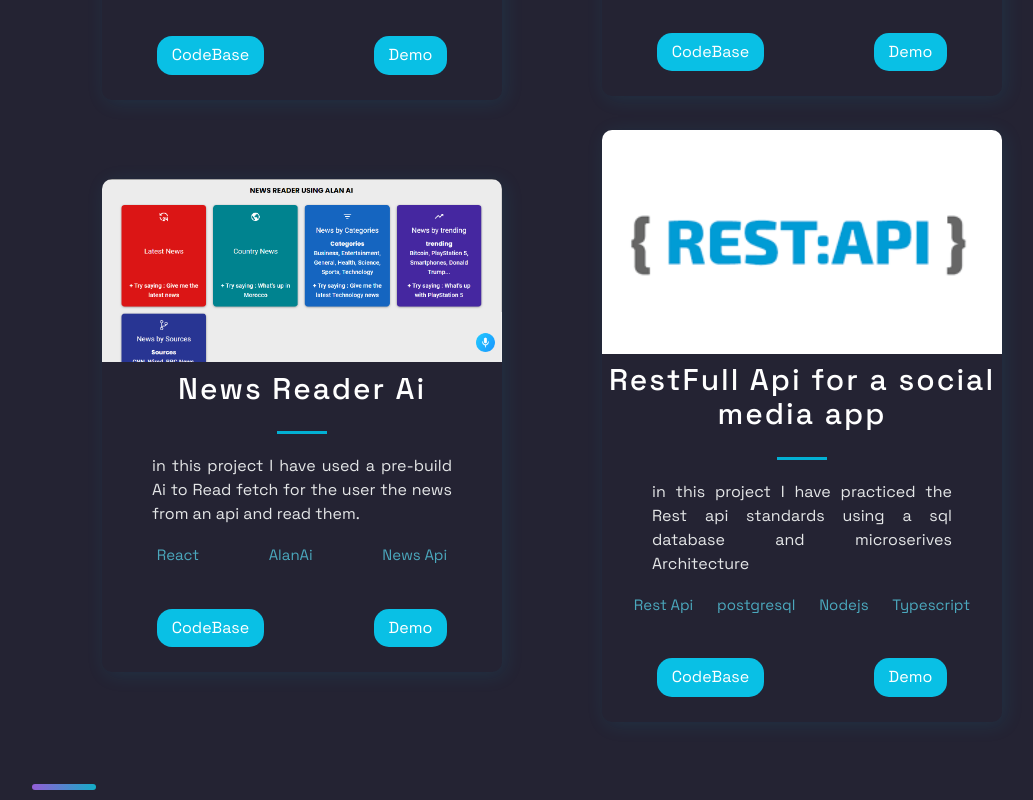
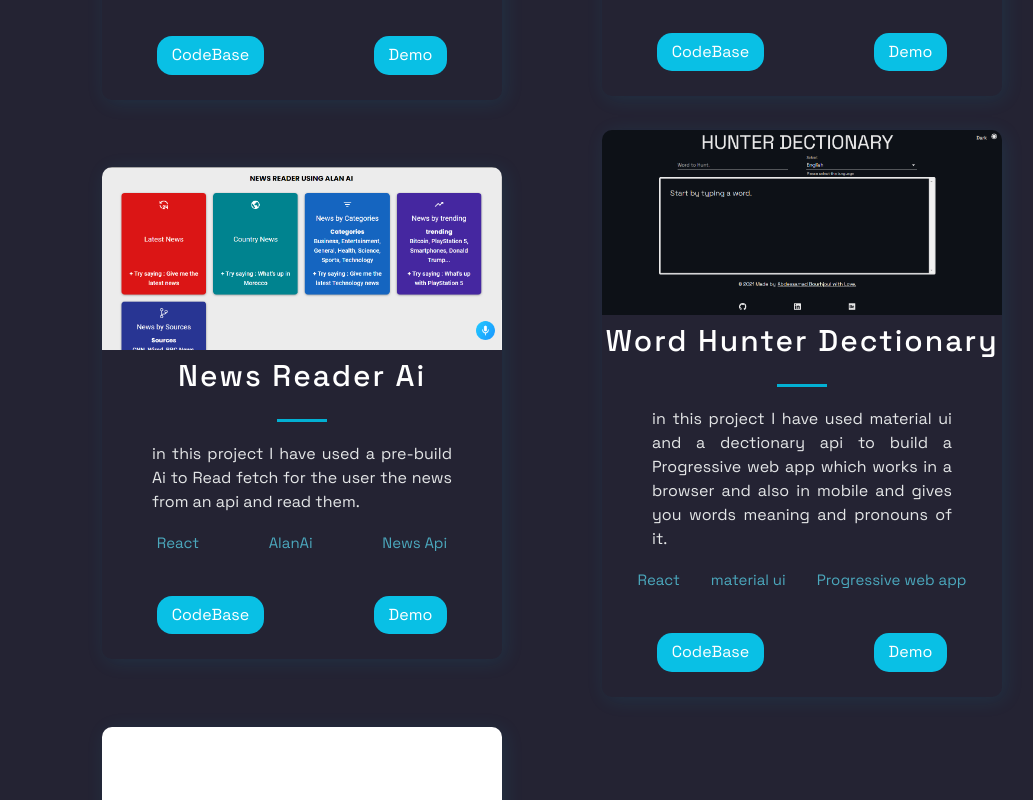
Before and after one commit to Bourhjoul/MY-PORTFOLIO, a Next.js app: page / in a window 1280 px wide. Shown: the part 1260-2060 px from the top of the page, without its empty margins (88-1121 px from the left). Built offline with nearby package versions, Linux system fonts and the light colour scheme.

Commit message:
new project added

```diff
--- a/src/components/Technologies/Technologies.js
+++ b/src/components/Technologies/Technologies.js
@@ -63,6 +63,7 @@ const Technologies = () => (
           <ListParagraph>
             Java <br />
             Database Design <br />
+            progressive web app <br />
             Photoshop & Illustrator <br />
             Git & Github <br />
             Scrum <br />
--- a/src/constants/constants.js
+++ b/src/constants/constants.js
@@ -30,6 +30,16 @@ export const projects = [
     id: 2,
   },
   {
+    title: "Word Hunter Dectionary",
+    description:
+      "in this project I have used material ui and a dectionary api to build a Progressive web app which works in a browser and also in mobile and gives you words meaning and pronouns of it.",
+    image: "/images/wordhunter.png",
+    tags: ["React", "material ui", "Progressive web app"],
+    source: "https://github.com/Bourhjoul/Dictionary-word-hunter-Pwa",
+    visit: "https://word-hunter-dectionary.netlify.app/",
+    id: 4,
+  },
+  {
     title: "RestFull Api for a social media app",
     description:
       "in this project I have practiced the Rest api standards using a sql database and microserives Architecture",
```
Also changed, not shown: public/images/wordhunter.png (added).
